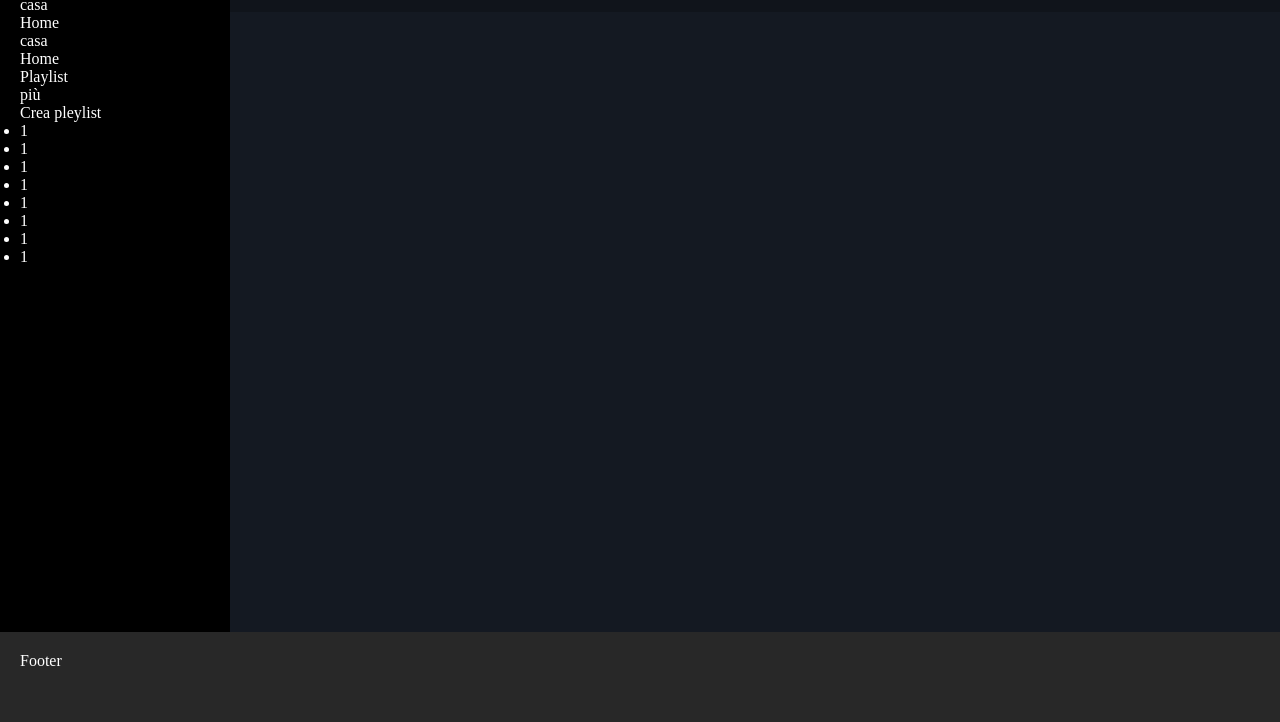
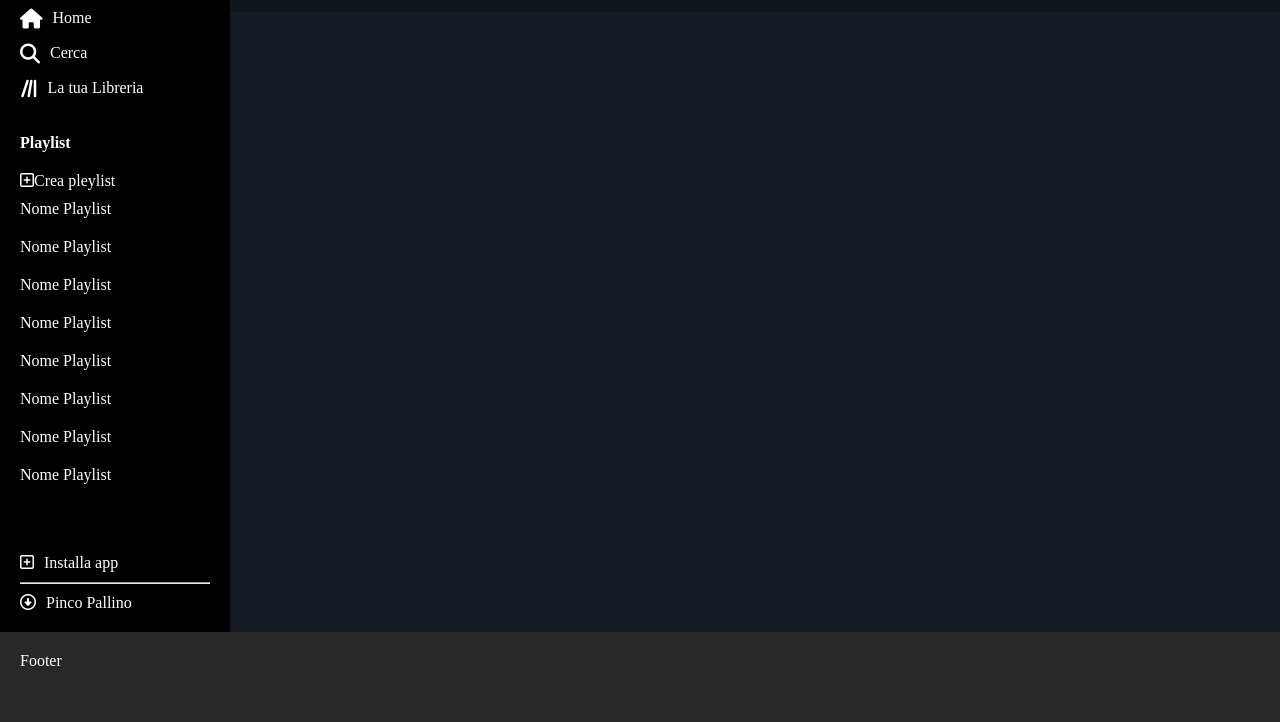
Before and after one commit to CosimoPetrarca/html-css-spotifyweb, a plain HTML site: page index.html in a window 1280 px wide. Shown: the part 78-800 px from the top of the page. Drawn offline with Linux system fonts and the light colour scheme.

Commit message:
nav work in progress

```diff
--- a/css/style.css
+++ b/css/style.css
@@ -14,21 +14,83 @@
   flex-wrap: wrap;
   height: 100vh;
 }
+
+.flex{
+    display: flex;
+}
 /*-----------
      Nav
 -------------*/
 .nav {
   background-color: black;
   width: 14.375rem;
-  height: 100%;
+  height: calc(100% - 5.625rem);
   color: #fff;
   padding: 1.25rem;
+  justify-content: space-between;
+  flex-direction: column;
 }
+
+.logobig{
+    width: 75%;
+    padding-bottom: 1.25rem;
+}
+
+.logosmall{
+    display: none;
+    width: 1.875rem;
+    margin: -0.625rem;
+    margin-bottom: .625rem;
+}
+
+.flex .fa-solid{
+    padding: 0 .625rem .9375rem 0;
+    font-size: 1.25rem;
+}
+
+.playlist h4{
+    padding: 1.25rem 0;
+}
+
+ul li{
+    list-style-type: none;
+    padding: .625rem 0;
+}
+
+.arrow, .omino{
+    padding-right: .625rem;
+}
+
+.nav-bottom .flex:first-child{
+    padding-bottom: .625rem;
+}
+
+.nav-bottom .flex:last-child{
+    padding-top: .625rem;
+}
+
+
 
 @media screen and (max-width:552px) {
     .nav{
         width: 3.125rem;
     }
+    .logosmall{
+        display: block;
+    }
+
+    .logobig{
+        display: none;
+    }
+
+    .playlist{
+        display: none;
+    }
+
+    .none{
+        display: none;
+    }
+
 }
 /*-----------
     Main
--- a/index.html
+++ b/index.html
@@ -4,45 +4,67 @@
     <meta charset="UTF-8">
     <meta http-equiv="X-UA-Compatible" content="IE=edge">
     <meta name="viewport" content="width=device-width, initial-scale=1.0">
+    <link rel="stylesheet" href="https://cdnjs.cloudflare.com/ajax/libs/font-awesome/6.2.1/css/all.min.css" integrity="sha512-MV7K8+y+gLIBoVD59lQIYicR65iaqukzvf/nwasF0nqhPay5w/9lJmVM2hMDcnK1OnMGCdVK+iQrJ7lzPJQd1w==" crossorigin="anonymous" referrerpolicy="no-referrer" />
     <title>Spotify Web</title>
     <link rel="stylesheet" href="css/style.css">
 </head>
 <body>
     <div class="container">
         <!-- inizio nav -->
-        <nav class="nav">
-            <div>logo</div>
+        <nav class="nav flex">
+            <div class="nav-top">
                 <div>
-                <div>casa</div>
-                <div>Home</div>
+                    <div class="logobig"><img src="img/logo.svg" alt="logo"></div>
+                    <div class="logosmall"><img src="img/logo-small.svg" alt="logosmall"></div>
                 </div>
-            <div>
-                <div>casa</div>
-                <div>Home</div>
+                <div class="flex">
+                    <div><i class="fa-solid fa-house"></i></div>
+                    <div class="none">Home</div>
                 </div>
-            <div>
-                <div>casa</div>
-                <div>Home</div>
+                <div class="flex">
+                    <div><i class="fa-solid fa-magnifying-glass"></i></div>
+                    <div class="none">Cerca</div>
                 </div>
-            <section>
-                <div>Playlist</div>
-                <div>
-                    <div>più</div>
+                <div class="flex">
+                    <div><i class="fa-solid fa-lines-leaning"></i></div>
+                    <div class="none">La tua Libreria</div>
+                </div>
+                <section class="playlist">
+                    <h4>Playlist</h4>
+                    <div class="flex">
+                        <div><i class="fa-regular fa-square-plus"></i></div>
                         <div>Crea pleylist</div>
                     </div>
                     <div>
                         <ul>
-                        <li>1</li>
-                        <li>1</li>
-                        <li>1</li>
-                        <li>1</li>
-                        <li>1</li>
-                        <li>1</li>
-                        <li>1</li>
-                        <li>1</li>
+                            <li>Nome Playlist</li>
+                            <li>Nome Playlist</li>
+                            <li>Nome Playlist</li>
+                            <li>Nome Playlist</li>
+                            <li>Nome Playlist</li>
+                            <li>Nome Playlist</li>
+                            <li>Nome Playlist</li>
+                            <li>Nome Playlist</li>
                         </ul>
                     </div>
                 </section>
+            </div>
+
+            <div class="nav-bottom">
+                <div class="flex ">
+                    <div class="arrow"><i class="fa-regular fa-square-plus"></i></div>
+                    <div class="none">Installa app</div>
+                </div>
+                <hr>
+                <div class="flex">
+                    <div class="omino"><i class="fa-regular fa-circle-down"></i></div>
+                    <div class="none">Pinco Pallino</div>
+                </div>
+
+            </div>
+
+
+
 
         </nav>
         <!-- fine nav -->
```
Also changed, not shown: img/logo-small.svg (added), img/logo.svg (added). Lines whose indentation alone changed are shown as unchanged.
